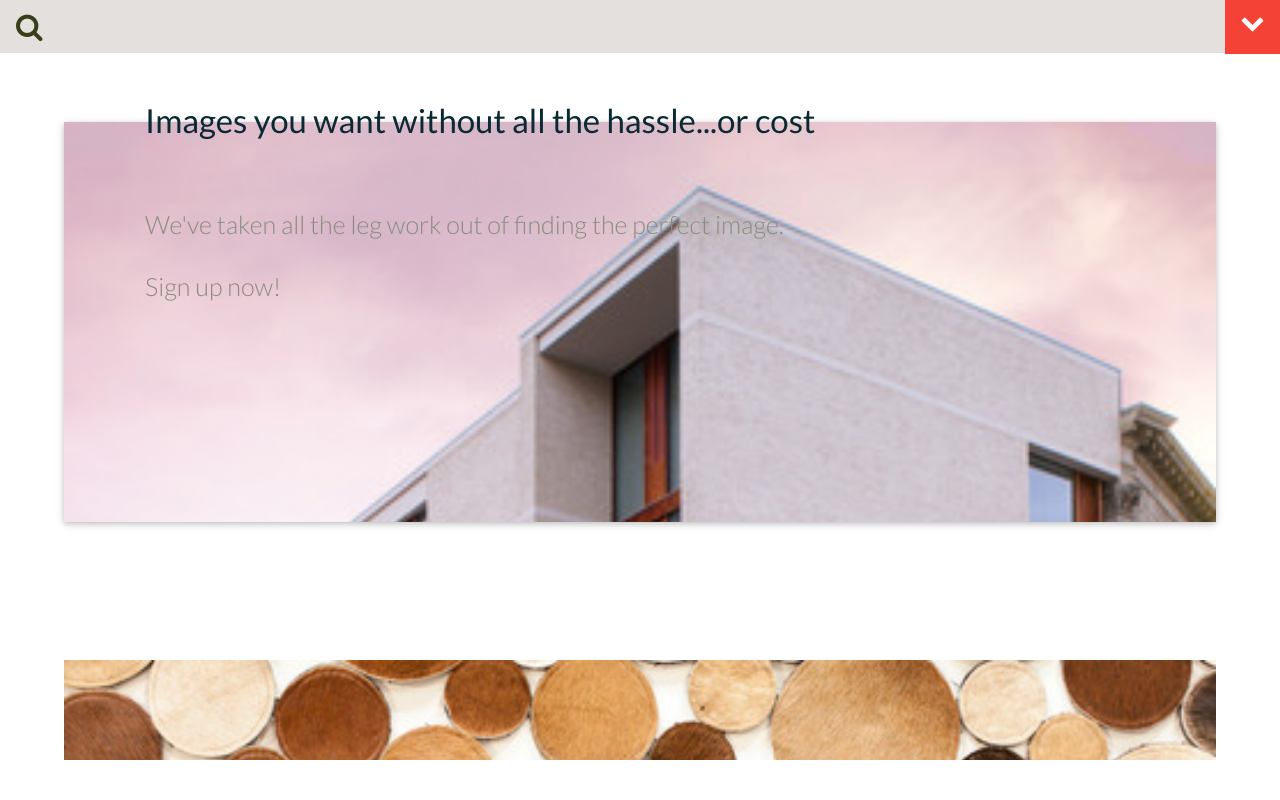
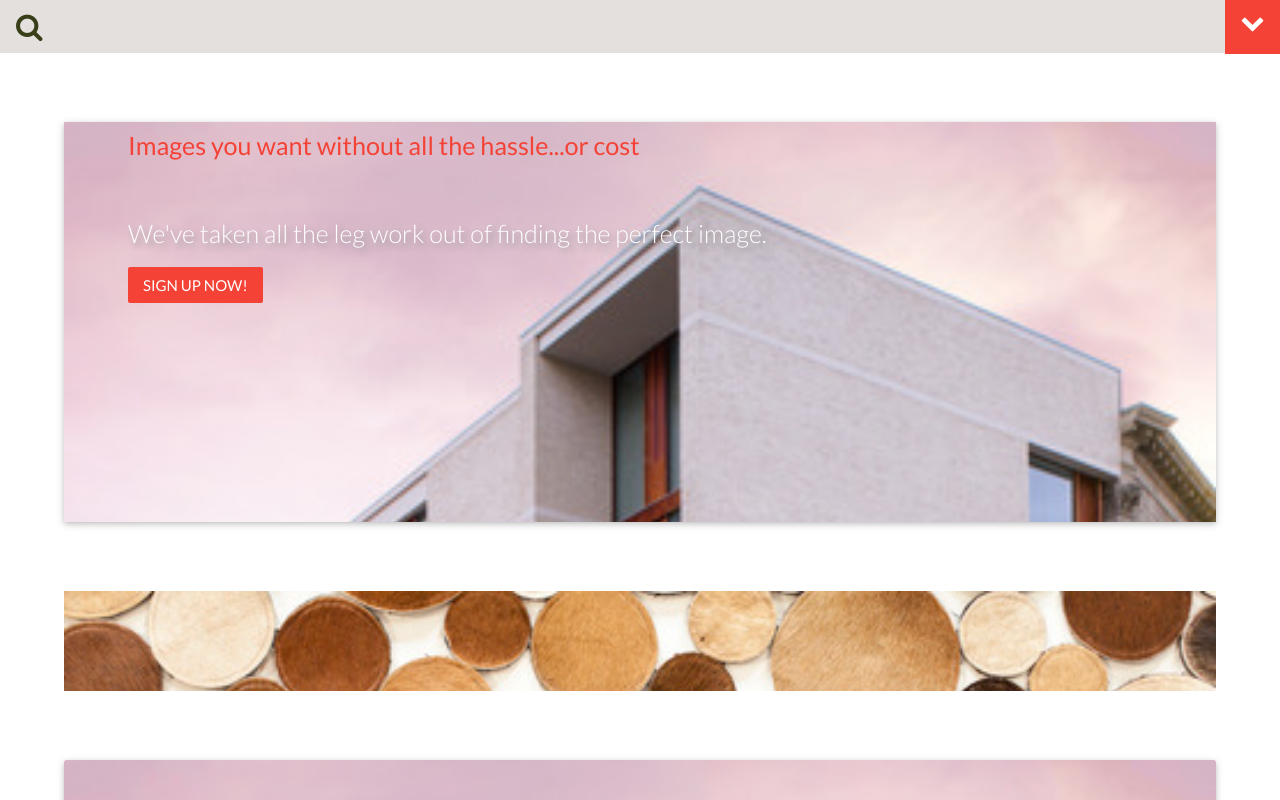
Before and after one commit to keldri/stock-photography, a website: page index.html in a window 1280 px wide. Shown: the top 800 px of the page. Drawn offline with Linux system fonts and the light colour scheme; a web font is replaced by a local one.

Commit message:
Styled text overlay

```diff
--- a/_/components/sass/_base.scss
+++ b/_/components/sass/_base.scss
@@ -25,9 +25,3 @@ padding-top: 12%;
 	text-align:	left;
 	padding-bottom:4%;
 }
-
-
-
-.img-responsive{
-	width:100%;
-}
--- a/_/components/sass/_buttons.scss
+++ b/_/components/sass/_buttons.scss
@@ -151,8 +151,9 @@ button.btn-floating {
 }
 
 .main-content button{
-  border: solid 1px #000;
   text-align: center;
   padding: 0 1rem;
-  margin: 14% 23%;
+  color: #fff;
+  font-size: 1rem;
+  background-color: #F44336;
 }
--- a/_/components/sass/_layout.scss
+++ b/_/components/sass/_layout.scss
@@ -67,11 +67,21 @@ header{
 	height: 117px !Important;
 }
 .text-overlay {
-	padding: 15px 17px 0px;
+	padding: 50px 0px 0px;
 	height: 270px;
 	position: absolute;
 	width: 80%;
 	z-index: 1000;
 	top: 63px;
 	margin: 0 5%;
+	color: #fff;
+		h1{
+			color: #F44336;
+			line-height: 1.2;
+			font-weight: 400;
+		}
+		p{
+		text-shadow: 4px 4px 6px rgba(150, 150, 150, 0.9);
+		line-height: 1.2;
+		}
 }
--- a/_/components/sass/_variables.scss
+++ b/_/components/sass/_variables.scss
@@ -117,7 +117,7 @@ $toast-text-color: #fff !default;
 /*** Typography ***/
 $off-black: rgba(0, 0, 0, 0.87) !default;
 // Header Styles
-$h1-fontsize: 2.2rem !default;
+$h1-fontsize: 1.7rem !default;
 $h2-fontsize: 3.56rem !default;
 $h3-fontsize: 2.92rem !default;
 $h4-fontsize: 2.28rem !default;
--- a/index.html
+++ b/index.html
@@ -46,14 +46,12 @@
 					<div class="item one z-depth-1">
 						<img src="_/images/photo-4.jpg" alt="">
 						<div class="text-overlay">
-							<h1 >Images you want without all the hassle...or cost</h1>
+							<h1 class="flow-text">Images you want without all the hassle...or cost</h1>
 							<p class="flow-text">We've taken all the leg work out of finding the perfect image.</p>
 							<br>
-							<p class="flow-text">Sign up now!</p>
+							<button type="button" class="waves-effect waves-teal btn-flat">Sign up now!</button>
 						</div><!--end text-overlay-->
 					</div><!--end item 01-->
-
-					<div class="item two"></div><!--end item0 2-->
 
 					<div class="item three">
 						<img src="_/images/photo.jpg" alt="">
```
Also changed, not shown: _/css/styles.css.
